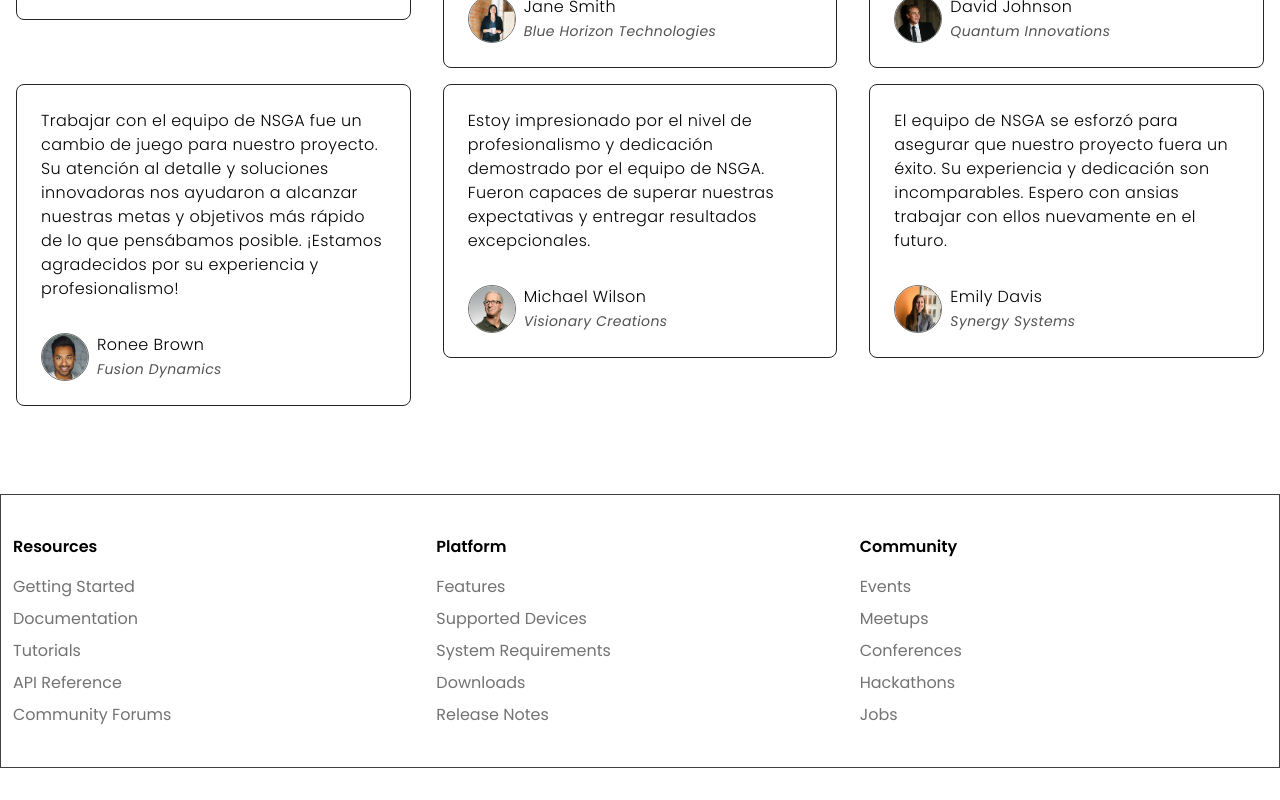
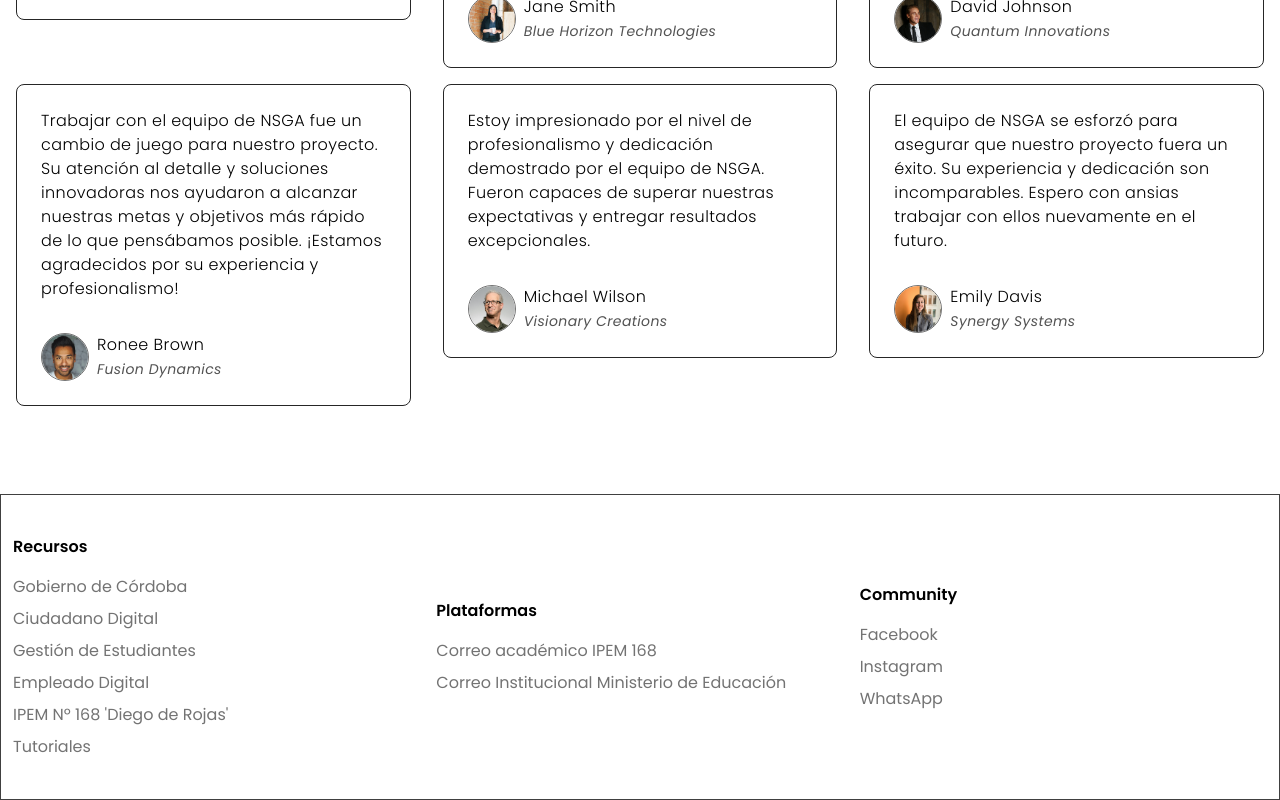
Before and after one commit to kuque84/NSGA---Frontend, a React (Vite) app: page / in a window 1280 px wide. Shown: the part 4102-4902 px from the top of the page. Before the commit the page ends 4870 px from the top, so only its background shows below. Built offline with nearby package versions, Linux system fonts and the light colour scheme.

Commit message:
Actualización de footer

```diff
--- a/src/components/Footer.jsx
+++ b/src/components/Footer.jsx
@@ -5,21 +5,35 @@ const Footer = () => {
 <footer className="mt-20 border-t py-10 border border-neutral-700">
     <div className="mx-3 grid grid-cols-2 lg:grid-cols-3 gap-4 justify-center items-center">
         <div>
-            <h3 className="text-md font-semibold mb-4">Resources</h3>
+            <h3 className="text-md font-semibold mb-4">Recursos</h3>
             <ul className="space-y-2">
                 {resourcesLinks.map((link, index) => (
                     <li key={index}>
-                        <a className='text-neutral-500 hover:dark:text-white hover:text-black' href={link.href}>{link.text}</a>
+                        <a
+                            className='text-neutral-500 hover:dark:text-white hover:text-black'
+                            href={link.href}
+                            target={link.target || "_self"}
+                            rel={link.rel || ""}
+                        >
+                            {link.text}
+                        </a>
                     </li>
                 ))}
             </ul>
         </div>
         <div>
-            <h3 className="text-md font-semibold mb-4">Platform</h3>
+            <h3 className="text-md font-semibold mb-4">Plataformas</h3>
             <ul className="space-y-2">
                 {platformLinks.map((link, index) => (
                     <li key={index}>
-                        <a className='text-neutral-500 hover:dark:text-white hover:text-black' href={link.href}>{link.text}</a>
+                        <a
+                            className='text-neutral-500 hover:dark:text-white hover:text-black'
+                            href={link.href}
+                            target={link.target || "_self"}
+                            rel={link.rel || ""}
+                        >
+                            {link.text}
+                        </a>
                     </li>
                 ))}
             </ul>
--- a/src/constants/index.jsx
+++ b/src/constants/index.jsx
@@ -154,25 +154,68 @@ export const pricingOptions = [
 ];
 
 export const resourcesLinks = [
-  { href: "#", text: "Getting Started" },
-  { href: "#", text: "Documentation" },
-  { href: "#", text: "Tutorials" },
-  { href: "#", text: "API Reference" },
-  { href: "#", text: "Community Forums" },
+  {
+    href: "https://www.cba.gov.ar/",
+    text: "Gobierno de Córdoba",
+    target: "_blank",
+    rel: "noopener noreferrer"
+  },
+  {
+    href: "https://cidi.cba.gov.ar/portal-publico/",
+    text: "Ciudadano Digital",
+    target: "_blank",
+    rel: "noopener noreferrer"
+  },
+  {
+    href: "https://gestionestudiantes.cba.gov.ar/",
+    text: "Gestión de Estudiantes",
+    target: "_blank",
+    rel: "noopener noreferrer"
+  },
+  {
+    href: "https://empleadodigital.cba.gov.ar/",
+    text: "Empleado Digital",
+    target: "_blank",
+    rel: "noopener noreferrer"
+  },
+  {
+    href: "https://sites.google.com/ipem168.com/ipem168",
+    text: "IPEM Nº 168 'Diego de Rojas'",
+    target: "_blank",
+    rel: "noopener noreferrer"
+  },
+  { href: "#", text: "Tutoriales" },
 ];
 
 export const platformLinks = [
-  { href: "#", text: "Features" },
-  { href: "#", text: "Supported Devices" },
-  { href: "#", text: "System Requirements" },
-  { href: "#", text: "Downloads" },
-  { href: "#", text: "Release Notes" },
+  {
+    href: "https://accounts.google.com/signin/v2/identifier?continue=https%3A%2F%2Fmail.google.com%2Fmail%2F&ltmpl=default&hd=ipem168.com&service=mail&sacu=1&rip=1&flowName=GlifWebSignIn&flowEntry=ServiceLogin",
+    text: "Correo académico IPEM 168",
+    target: "_blank",
+    rel: "noopener noreferrer"
+  },
+  {
+    href: "https://portal.office.com/",
+    text: "Correo Institucional Ministerio de Educación",
+    target: "_blank",
+    rel: "noopener noreferrer"
+  },
 ];
 
 export const communityLinks = [
-  { href: "#", text: "Events" },
-  { href: "#", text: "Meetups" },
-  { href: "#", text: "Conferences" },
-  { href: "#", text: "Hackathons" },
-  { href: "#", text: "Jobs" },
+  { href: "https://www.google.com/url?q=https%3A%2F%2Fwww.facebook.com%2Fdiego.derojas.5&sa=D&sntz=1&usg=AOvVaw0wtCKlR5iYRrk_bPmQqYsV",
+    text: "Facebook",
+    target: "_blank",
+    rel: "noopener noreferrer"
+  },
+  { href: "https://www.google.com/url?q=https%3A%2F%2Fwww.instagram.com%2Fdiegoderojas.ipem168%2F&sa=D&sntz=1&usg=AOvVaw3lEPGrROIuNpO362ZG-jNA",
+    text: "Instagram",
+    target: "_blank",
+    rel: "noopener noreferrer"
+  },
+  { href: "http://www.google.com/url?q=http%3A%2F%2Fwa.me%2F5493546406870&sa=D&sntz=1&usg=AOvVaw3nV6plSYlCZ9bljbbGY9Ui",
+    text: "WhatsApp" ,
+    target: "_blank",
+    rel: "noopener noreferrer"
+  },
 ];
```
